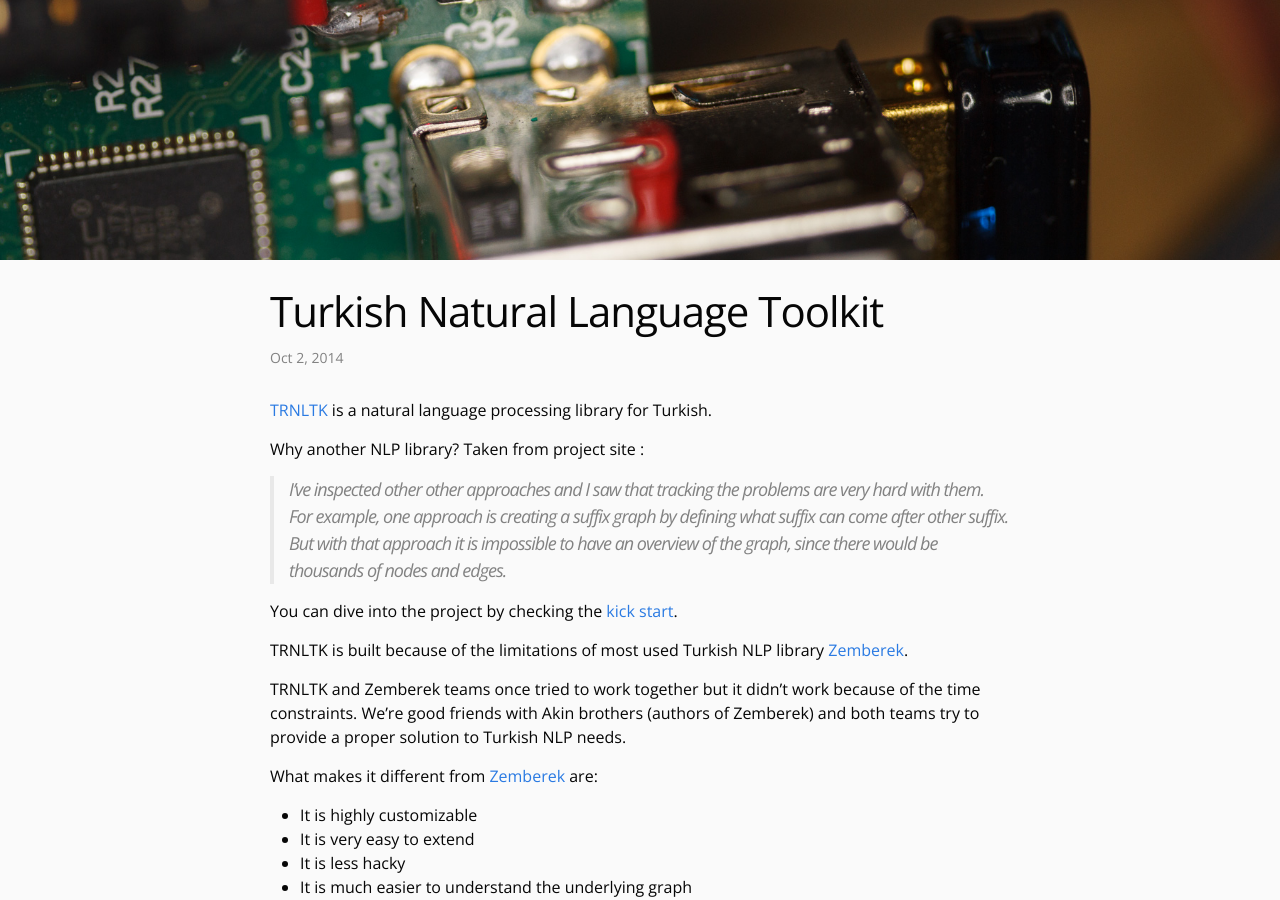
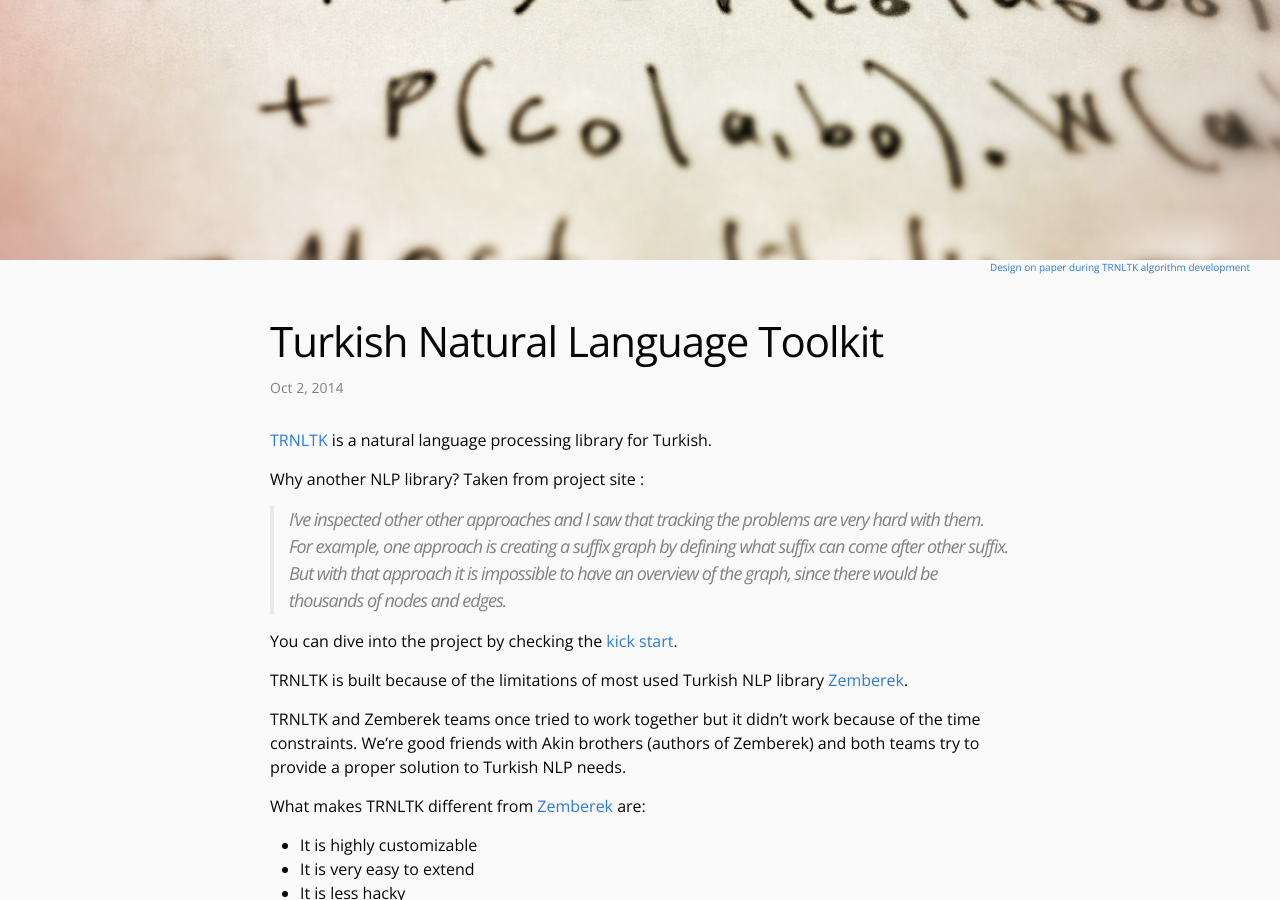
Before and after one commit to aliok/aliok.github.io, a Jekyll site: the page built from _projects/2014-10-02-trnltk.markdown, in a window 1280 px wide and 900 px high, scrolled down 240 px. Built offline with Jekyll 4.4.1, drawn with Linux system fonts in a browser that asks for light colours; comment, search, counter and statistics services are not loaded.

Commit message:
Added banner for TRNLTK and published it

```diff
--- a/_drafts/2014-10-02-trnltk.markdown
+++ b/_projects/2014-10-02-trnltk.markdown
@@ -2,8 +2,11 @@
 layout: post
 title:  "Turkish Natural Language Toolkit"
 date:   2014-10-02 00:38:00
-thumbnail: "/post-assets/layout/temp_thumb.jpg"
-banner: "/post-assets/layout/temp_picture.jpg"
+thumbnail: "/post-assets/layout/trnltk-thumb.jpg"
+banner: "/post-assets/layout/trnltk-banner.jpg"
+alternate_banner: True
+banner_attribution: "Design on paper during TRNLTK algorithm development"
+banner_source: "#"
 
 ---
 
@@ -24,7 +27,7 @@ TRNLTK is built because of the limitations of most used Turkish NLP library [Zem
 TRNLTK and Zemberek teams once tried to work together but it didn't work because of the time constraints.
 We're good friends with Akin brothers (authors of Zemberek) and both teams try to provide a proper solution to Turkish NLP needs.
 
-What makes it different from [Zemberek](https://github.com/ahmetaa/zemberek-nlp) are:
+What makes TRNLTK different from [Zemberek](https://github.com/ahmetaa/zemberek-nlp) are:
 
 * It is highly customizable
 * It is very easy to extend
```
Also changed, not shown: _projects/2014-09-27-welcome-to-jekyll.markdown (deleted, +0 -38 lines), post-assets/layout/temp_picture.jpg (deleted), post-assets/layout/temp_thumb.jpg (deleted), post-assets/layout/trnltk-banner.jpg (added), post-assets/layout/trnltk-thumb.jpg (added).
